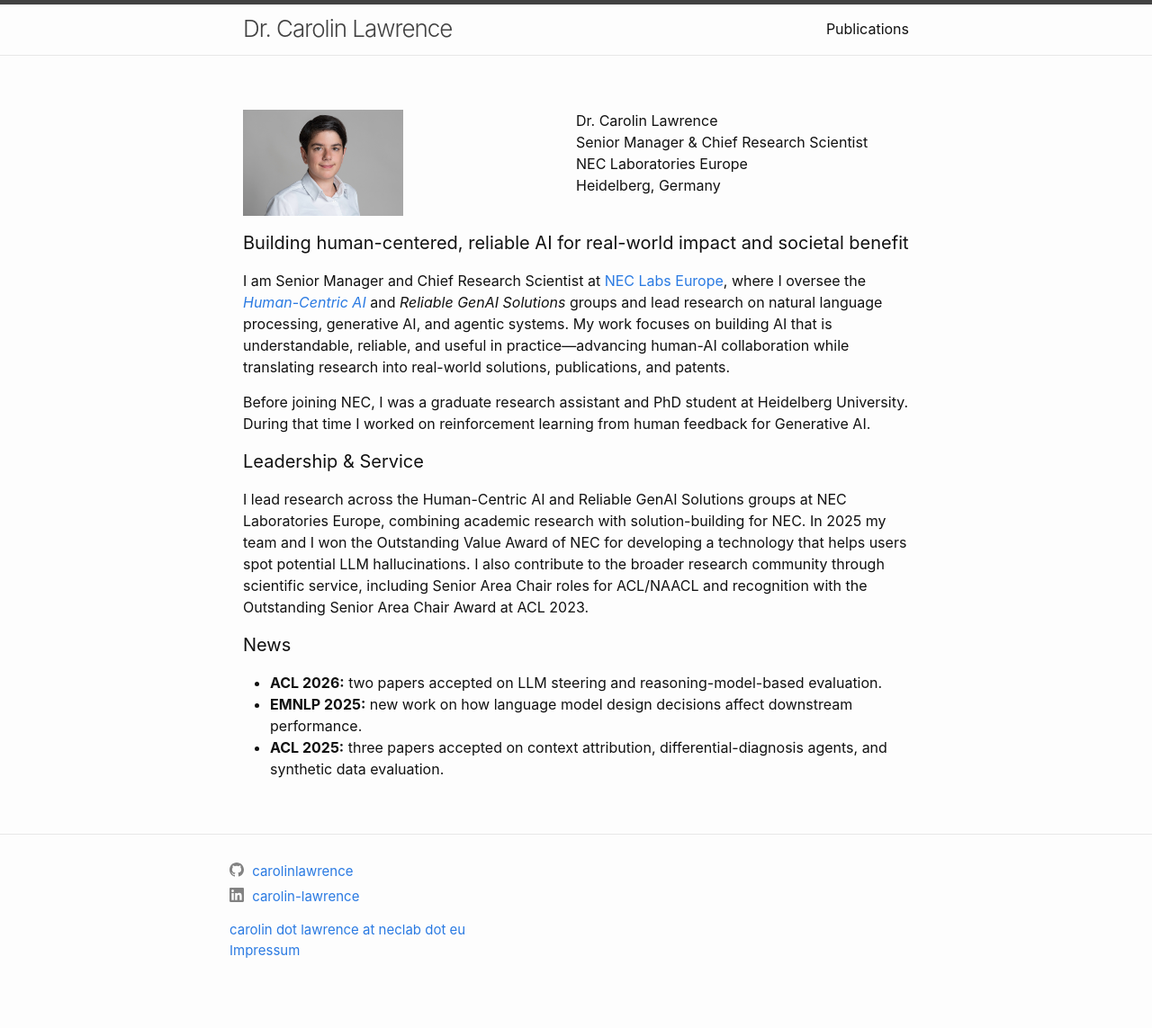
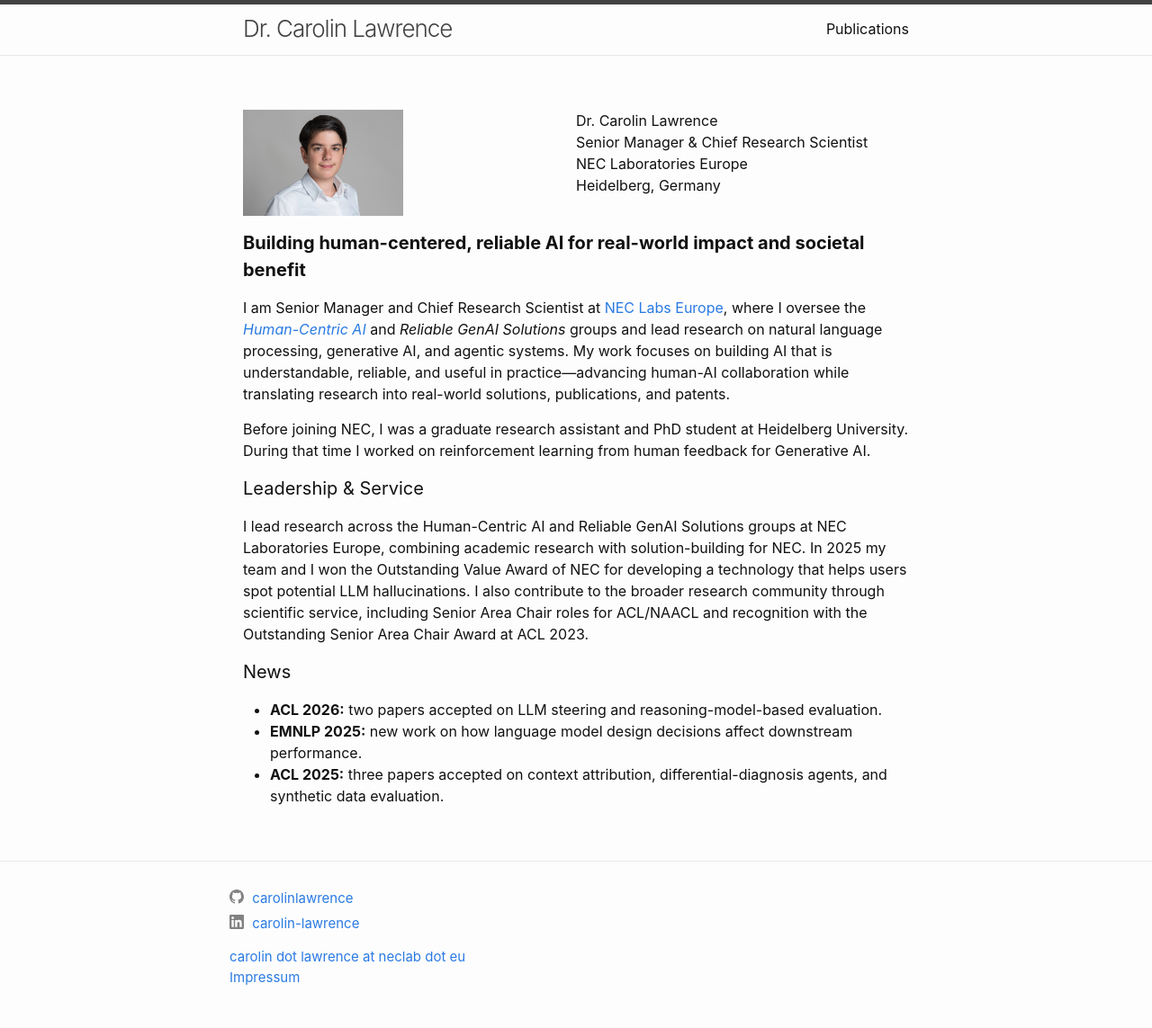
Before and after one commit to carolinlawrence/carolinlawrence.github.io, a Jekyll site: the page built from index.markdown, in a window 1280 px wide. Shown: the whole page at 90% size. Built offline with Jekyll 4.4.1, drawn with Linux system fonts in a browser that asks for light colours; before the commit the page ends 1113 px from its top, so only the background shows below that.

```diff
--- a/index.markdown
+++ b/index.markdown
@@ -21,7 +21,7 @@ youtubeId: 6UeOwHtBF_0
        </div>
     </div>
 </div>
-<h4>Building human-centered, reliable AI for real-world impact and societal benefit</h4>
+<h4><b>Building human-centered, reliable AI for real-world impact and societal benefit</b></h4>
 
 I am Senior Manager and Chief Research Scientist at <a href="https://neclab.eu/">NEC Labs Europe</a>, where I oversee the <a href="https://neclab.eu/research-areas/data-science/human-centric-ai"><i>Human-Centric AI</i></a> and <i>Reliable GenAI Solutions</i> groups and lead research on natural language processing, generative AI, and agentic systems. My work focuses on building AI that is understandable, reliable, and useful in practice—advancing human-AI collaboration while translating research into real-world solutions, publications, and patents.
 
```
